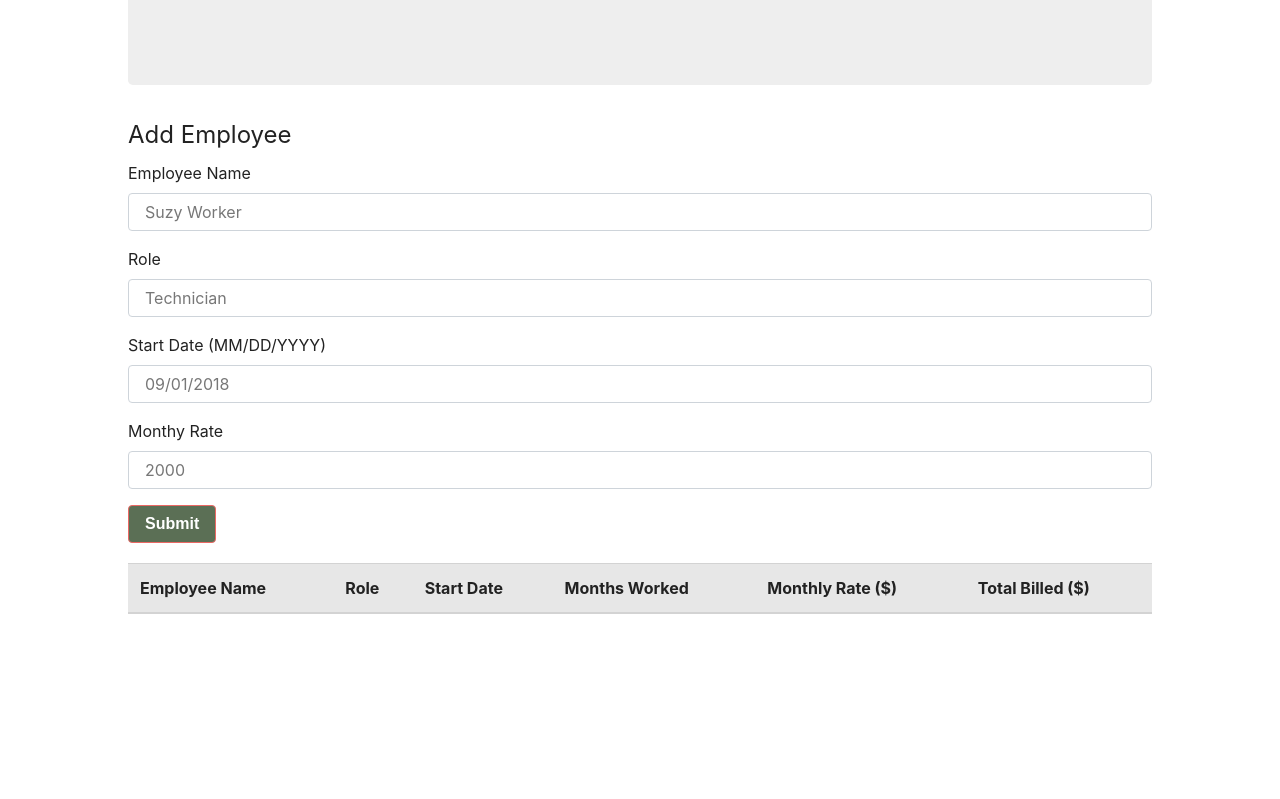
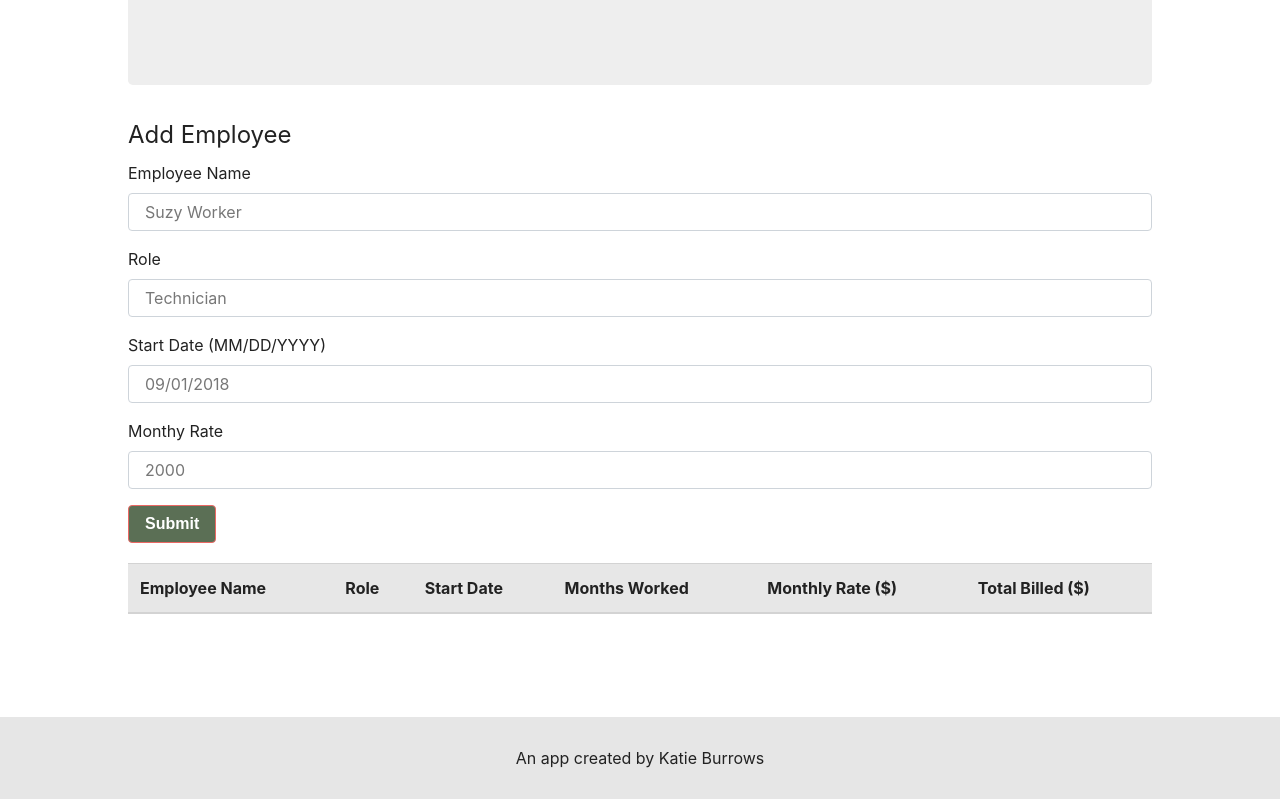
Before and after one commit to katieburrows/launch-codes, a plain HTML site: page index.html in a window 1280 px wide. Shown: the part 171-970 px from the top of the page. Before the commit the page ends 901 px from the top, so only its background shows below. Drawn offline with nearby package versions, Linux system fonts and the light colour scheme; no server answers; a web font is replaced by a local one.

Commit message:
added footer

```diff
--- a/assets/style.css
+++ b/assets/style.css
@@ -12,8 +12,14 @@ body {
 .jumbotron {
     text-align: center;
 }
-
 #submitBtn {
     margin-bottom: 20px;
     background-color: #5b6F55
 }
+footer {
+    width: 126%;
+    margin: 10% 0% -10% -13%;
+    background-color: #e6e6e6;
+    text-align: center;
+    padding: 29px 0px;
+}
--- a/index.html
+++ b/index.html
@@ -9,7 +9,7 @@
 		<link href="https://stackpath.bootstrapcdn.com/bootswatch/4.3.1/journal/bootstrap.min.css" rel="stylesheet" integrity="sha384-ciphE0NCAlD2/N6NUApXAN2dAs/vcSAOTzyE202jJx3oS8n4tAQezRgnlHqcJ59C" crossorigin="anonymous">
 
 		<!-- my stylesheet link -->
-		<link rel="stylesheet" type="text/css" href="assets/style.css" />
+		<link rel="stylesheet" type="text/css" href="assets/style.css">
 
 		<!-- firebase link -->
 		<script src="https://www.gstatic.com/firebasejs/5.10.1/firebase.js"></script>
@@ -73,7 +73,7 @@
 			</table>
 		</div>
 
-
+		<footer>An app created by Katie Burrows</footer>
 
 
 
```
